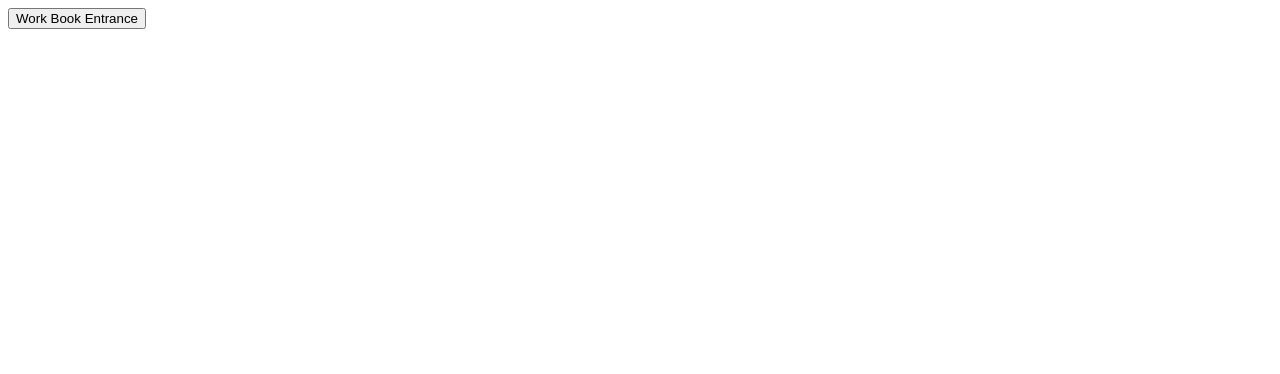
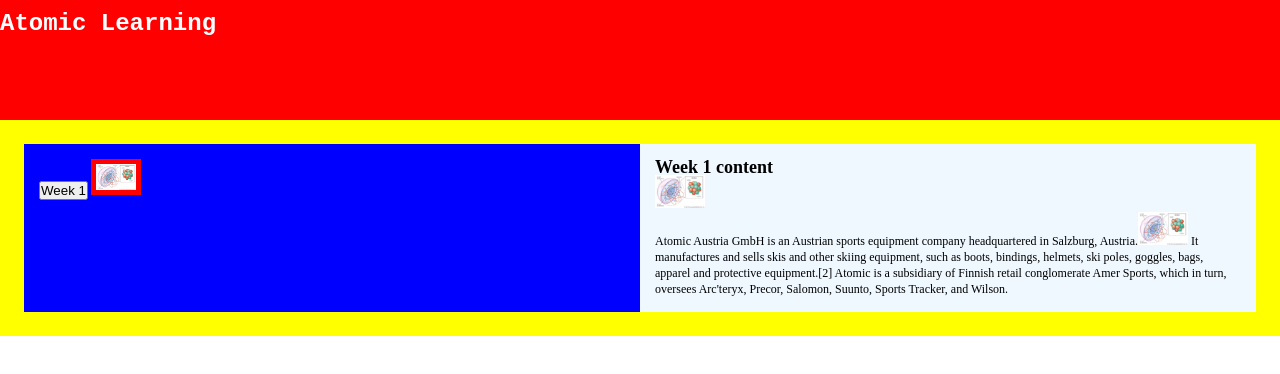
Before and after one commit to matildasutho/interactive-media, a plain HTML site: page index.html in a window 1280 px wide. Drawn offline with Linux system fonts and the light colour scheme.

Commit message:
Add initial files

```diff
--- a/index.html
+++ b/index.html
@@ -3,13 +3,65 @@
 <head>
     <meta charset="UTF-8">
     <meta name="viewport" content="width=device-width, initial-scale=1.0">
-    <title>Matilda's Website</title>
+    <title>Matilda's Workbook</title>
+    <style>
+        * {
+            margin: 0;
+            padding: 0;
+            box-sizing: border-box;
+        }
+        body {
+            width: 100vw;
+            height: 100vh;
+            overflow: hidden;
+            font-size: 12px;
+            line-height: 1rem;
+        }
+        header {
+            background-color: red;
+            color: rgb(255, 255, 255);
+            height: 15%;
+        }
+        h1 {
+            font-family: 'Courier New', Courier, monospace;
+            line-height: 3rem;
+        }
+        .wrapper {
+            padding: 1.5rem;
+            width: 100%;
+            display: flex;
+            flex-direction: row;
+            background-color: yellow;
+        }
+        #menu-col {
+            padding: 15px;
+            width: 50%;
+            background-color: blue;
+        }
+        #content {
+            background-color: aliceblue;
+            padding: 15px;
+            width: 50%;
+        }
+        img {
+            width: 50px;
+        }
+
+    </style>
 </head>
 <body>
-    <a href="./workbook/index.html">
-        <button>Work Book Entrance</button>
-    </a>
+    <header><h1>Atomic Learning</h1></header>
+    <div class="wrapper">
+        <div id="menu-col">
+            <a href="./week1/index.html"><button>Week 1</button></a>
+            <img id="atom-diagram" style="border: 5px solid red;" src="./img/atomic.jpeg">
+        </div>
+        <div id="content">
+            <h2>Week 1 content</h2>
+            <img src="./img/atomic.jpeg">
+            <p>Atomic Austria GmbH is an Austrian sports equipment company headquartered in Salzburg, Austria.<img src="./img/atomic.jpeg"> It manufactures and sells skis and other skiing equipment, such as boots, bindings, helmets, ski poles, goggles, bags, apparel and protective equipment.[2] Atomic is a subsidiary of Finnish retail conglomerate Amer Sports, which in turn, oversees Arc'teryx, Precor, Salomon, Suunto, Sports Tracker, and Wilson.</p>
 
-
+        </div>
+    </div>
 </body>
 </html>
```
Also changed, not shown: week1/index.html (added, +11 -0 lines), img/atomic.jpeg (added).
